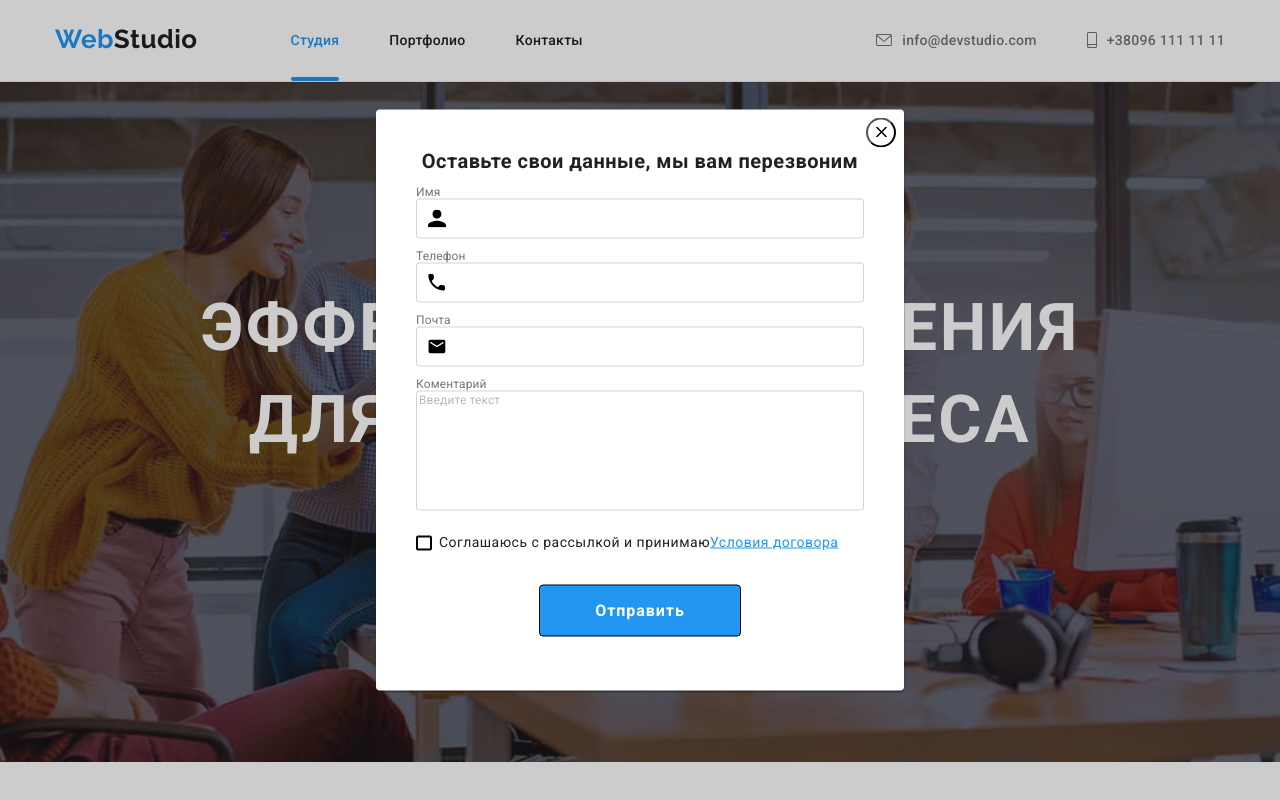
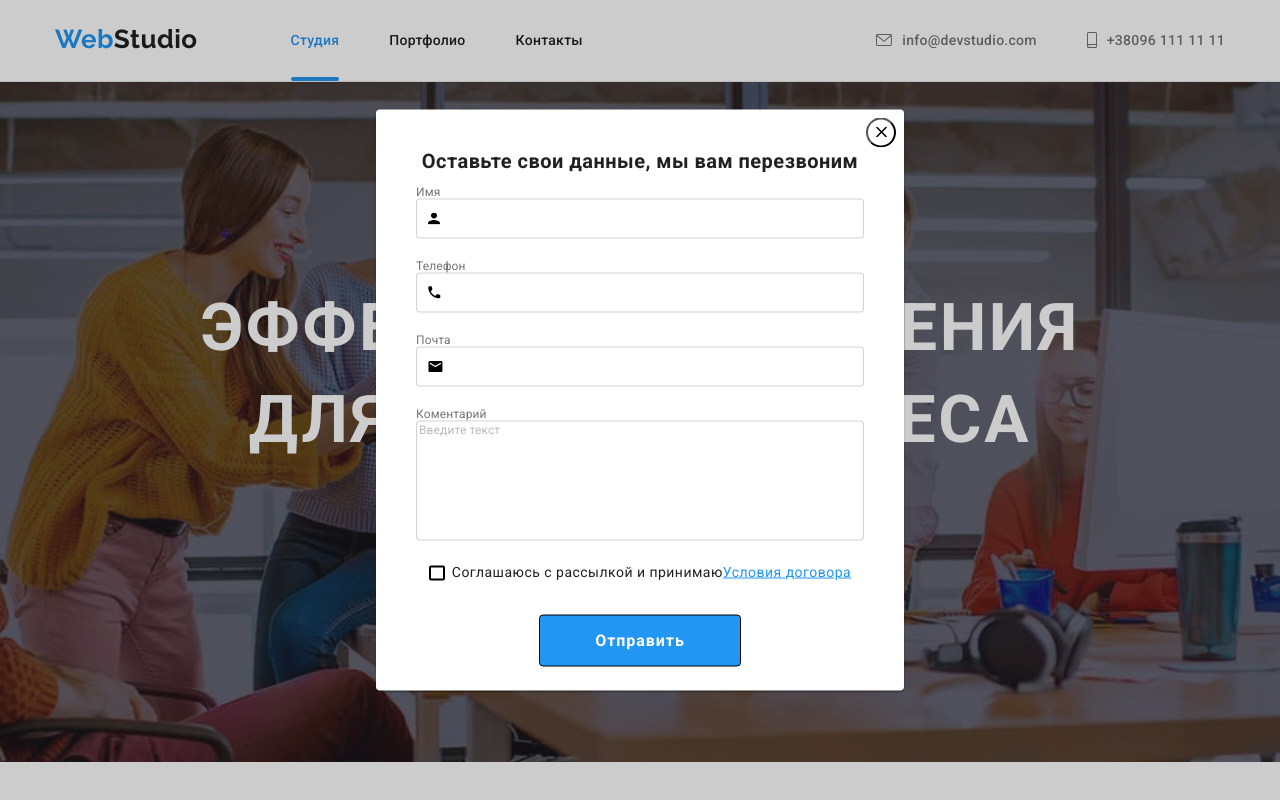
Before and after one commit to sokoll22/goit-markup-hw-06, a plain HTML site: page index.html in a window 1280 px wide. Both pictures are taken after a click on the button "Заказать услугу". Shown: the top 800 px of the page. Drawn offline with nearby package versions, Linux system fonts and the light colour scheme.

Commit message:
Hw#6 Sub#2
1.Set correct icon size
2.margin-bottom 20px for label text area
3.Delete margin-top for label policy,
set justify-content:center
3.Add footer mail form for portfolio
4.Border 0 for footer subscribe btn

```diff
--- a/css/styles.css
+++ b/css/styles.css
@@ -609,13 +609,15 @@ p {
   padding-left: 22px;
   cursor: pointer;
   border-radius: 5px;
+  outline: 0;
 }
 .filter-buttons .filter-name{
   color: var(--primary-text-color);
   background-color: #F5F4FA;
 
   transition: color var(--transition-delay-var) var(--timing-func),
-    background-color var(--transition-delay-var) var(--timing-func) ;
+    background-color var(--transition-delay-var) var(--timing-func) ,
+    box-shadow var(--transition-delay-var) var(--timing-func);
 
 }
 .filter-buttons .filter-name:hover,
@@ -849,8 +851,8 @@ p {
 
   color: #FFFFFF;
   background: var(--accent-color);
-  box-shadow: 0px 4px 4px rgba(0, 0, 0, 0.15);
   border-radius: 4px;
+  border: 0;
 
   padding: 10px 28px 10px 29px;
   margin-left: 12px;
@@ -949,6 +951,20 @@ p {
   width: 18px;
   height: 18px;
 }
+
+.name-icon {
+  width: 12px;
+  height: 12px;
+}
+.phone-icon {
+  width: 13px;
+  height: 13px;
+}
+
+.mail-icon {
+  width: 15px;
+  height: 12px;
+}
 .modal-form-input-label {
   position: relative;
 
@@ -958,7 +974,7 @@ p {
   line-height: 1.17;
   letter-spacing: 0.01em;
 
-  margin-bottom: 10px;
+  margin-bottom: 20px;
 }
 
 
@@ -1002,15 +1018,15 @@ p {
 .modal-form-message::placeholder {
   color: rgba(117, 117, 117, 0.5);
 }
-  .modal-form-label-policy {
+.modal-form-label-policy {
     display: flex;
+    justify-content: center;
     align-items:center;
     flex-wrap: wrap;
     font-weight: 400;
     font-size: 14px;
     line-height: 1.71;
 
-    margin-top: 10px;
     margin-bottom: 30px;
   }
 
@@ -1021,9 +1037,7 @@ p {
   line-height: 1.71;
   text-decoration-line: underline;
 }
-/* .modal-form-check-policy:checked + .modal-form-label-policy {
- color: var(--accent-color);
-} */
+
 .modal-form-label-policy::before {
   display: inline-block;
   content: "";;
--- a/index.html
+++ b/index.html
@@ -385,7 +385,7 @@
       <div class="footer-subscribe">
         <p class="footer-subscribe-title">Подпишитесь на рассылку</p>
         <form action="#" class="footer-subscribe-form">
-          <label for="" class="footer-subscribe-label">
+          <label class="footer-subscribe-label">
             <input type="text" name="e-mail" class="footer-subscribe-input" placeholder="E-mail">
           </label>
 
@@ -413,7 +413,7 @@
         <label class="modal-form-input-label">Имя
           <span class="modal-form-input-wrapper">
             <input type="text" name="user-name" class="modal-form-input">
-            <svg class="modal-form-icon">
+            <svg class="modal-form-icon name-icon">
             <use href="./img/sprite.svg#icon-name"></use>
             </svg>
           </span>
@@ -422,7 +422,7 @@
         <label class="modal-form-input-label">Телефон
           <span class="modal-form-input-wrapper">
             <input type="text" name="user-telephone" class="modal-form-input">
-            <svg class="modal-form-icon">
+            <svg class="modal-form-icon phone-icon">
             <use href="./img/sprite.svg#icon-phone-img"></use>
             </svg>
           </span>
@@ -431,7 +431,7 @@
         <label class="modal-form-input-label">Почта
           <span class="modal-form-input-wrapper">
             <input type="text" name="user-e-mail" class="modal-form-input">
-            <svg class="modal-form-icon">
+            <svg class="modal-form-icon mail-icon">
             <use href="./img/sprite.svg#icon-envelope"></use>
             </svg>
           </span>
```
Also changed, not shown: portfolio.html (+16 -2 lines).
